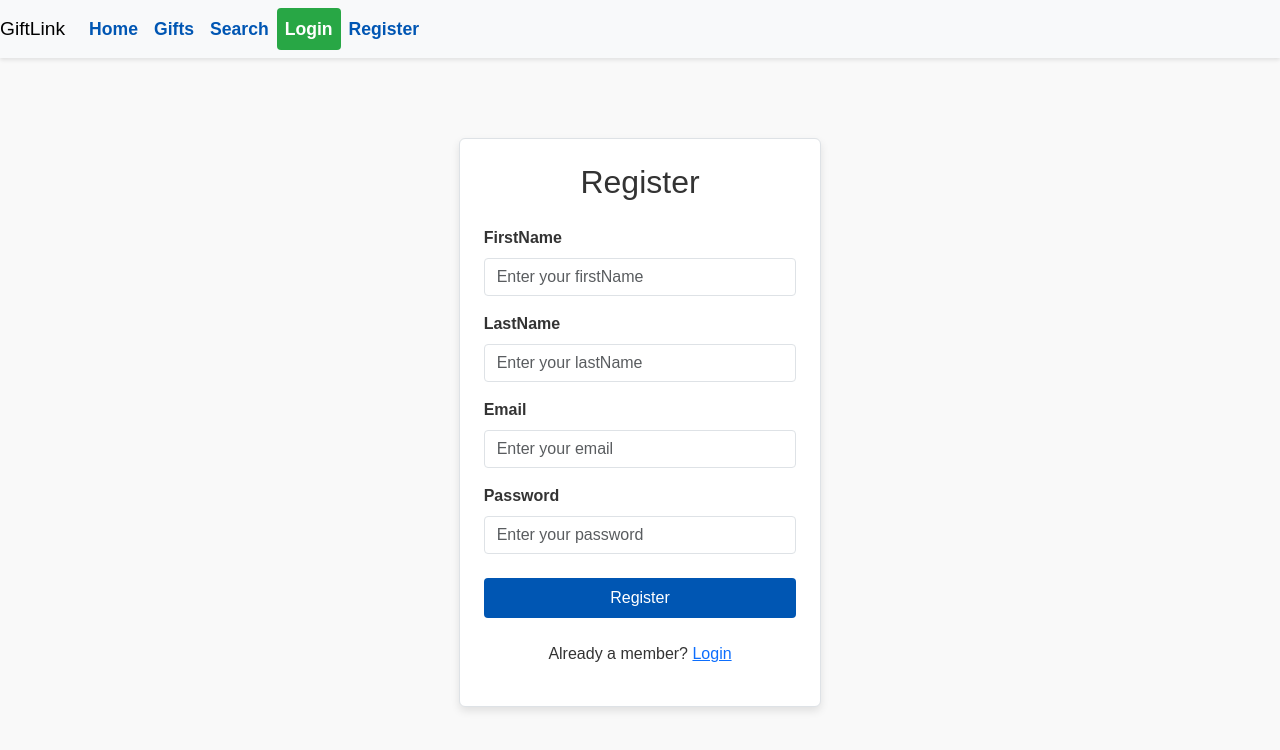
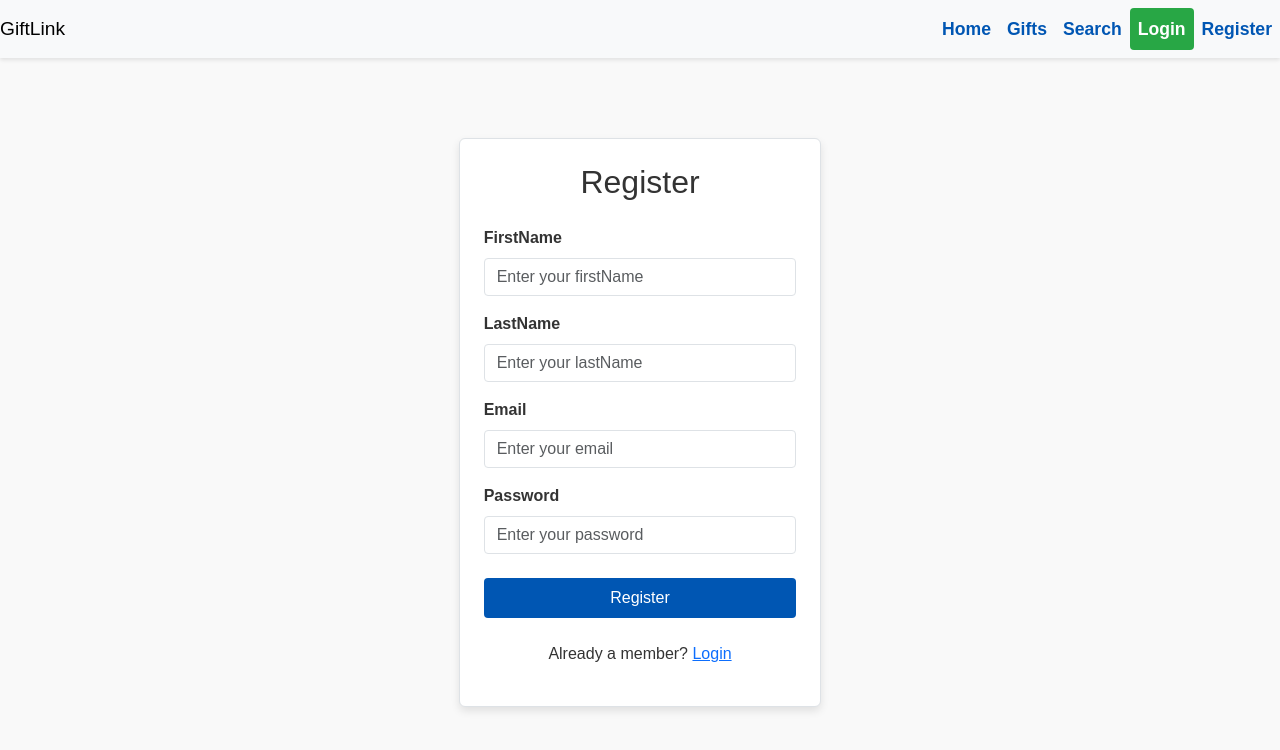
Before and after one commit to Santhosh-MCA89/fullstack-capstone-project, a React (Create React App) app in the folder giftlink-frontend/: page /app/register in a window 1280 px wide. Shown: the top 750 px of the page. Built offline with nearby package versions, Linux system fonts and the light colour scheme.

Commit message:
Implement Backend in Register component and some improvements

```diff
--- a/giftlink-frontend/src/components/Navbar/Navbar.js
+++ b/giftlink-frontend/src/components/Navbar/Navbar.js
@@ -1,31 +1,80 @@
-import React from 'react';
-import './loginbutton.css';
+import React, { useEffect } from 'react'
+import { Link, useNavigate } from 'react-router-dom'
+import {urlConfig} from '../../config';
+import { useAppContext } from '../../context/AuthContext';
 
 export default function Navbar() {
+    const { isLoggedIn, setIsLoggedIn, userName, setUserName } = useAppContext();
+
+  const navigate=useNavigate();
+    useEffect(() => {
+        const authTokenFromSession = sessionStorage.getItem('auth-token');
+        const nameFromSession = sessionStorage.getItem('name');
+        if (authTokenFromSession) {
+            if(isLoggedIn && nameFromSession) {
+              setUserName(nameFromSession);
+            } else {
+              sessionStorage.removeItem('auth-token');
+              sessionStorage.removeItem('name');
+              sessionStorage.removeItem('email');
+              setIsLoggedIn(false);
+            }
+        }
+    },[isLoggedIn, setIsLoggedIn, setUserName])
+    const handleLogout=()=>{
+        sessionStorage.removeItem('auth-token');
+        sessionStorage.removeItem('name');
+        sessionStorage.removeItem('email');
+        setIsLoggedIn(false);
+        navigate(`/app`);
+
+    }
+    const profileSecton=()=>{
+      navigate(`/app/profile`);
+    }
     return (
-        <nav className="navbar navbar-expand-lg navbar-light bg-light">
-            <a className="navbar-brand" href="/">GiftLink</a>
+        <>
+            <nav className="navbar navbar-expand-lg navbar-light bg-light" id='navbar_container'>
+        <a className="navbar-brand" href={`${urlConfig.backendUrl}/app`}>GiftLink</a>
 
-            <div className="collapse navbar-collapse" id="navbarNav">
+        <button className="navbar-toggler" type="button" data-toggle="collapse" data-target="#navbarNav" aria-controls="navbarNav" aria-expanded="false" aria-label="Toggle navigation">
+          <span className="navbar-toggler-icon"></span>
+        </button>
+
+        <div className="collapse navbar-collapse justify-content-end" id="navbarNav">
           <ul className="navbar-nav">
-                    {/* Task 1: Add links to Home and Gifts below*/}
             <li className="nav-item">
               <a className="nav-link" href="/home.html">Home</a> {/* Link to home.html */}
             </li>
             <li className="nav-item">
-                        <a className="nav-link" href="/app">Gifts</a> {/* Updated Link */}
+              <Link className="nav-link" to="/app">Gifts</Link> {/* Updated Link */}
             </li>
             <li className="nav-item">
-                        <a className="nav-link" href="/app/search">Search</a>
+              <Link className="nav-link" to="/app/search">Search</Link>
+            </li>
+            <ul className="navbar-nav ml-auto">
+            {isLoggedIn ? (
+                                    <>
+                                    <li className="nav-item"> <span className="nav-link" style={{color: "black", cursor:"pointer"}} onClick={profileSecton}>Welcome, {userName}</span> </li>
+                                    <li className="nav-item"><button className="nav-link login-btn" onClick={handleLogout}>Logout</button></li>
+                                    </>
+                                    )  : (
+                                    <>
+                                        <li className="nav-item">
+
+                                        <Link className="nav-link login-btn" to="/app/login">Login</Link>
                                         </li>
                                         <li className="nav-item">
-                    <a className="nav-link login-btn" href="/app/login">Login</a> {/* Custom Login Button */}
+                                        <Link className="nav-link register-btn" to="/app/register">Register</Link>
                                         </li>
-                    <li className="nav-item">
-                        <a className="nav-link" href="/app/register">Register</a> {/* Updated Link */}
-                    </li>
+                                    </>
+                                )
+
+                                }
+            </ul>
           </ul>
         </div>
       </nav>
-    );
+        </>
+    )
 }
--- a/giftlink-frontend/src/components/Navbar/loginbutton.css
+++ /dev/null
@@ -1,22 +0,0 @@
-/* Custom Green Button for Login */
-.login-btn {
-    display: inline-block;
-    padding: 10px 20px;
-    background-color: #28a745; /* Green color */
-    color: white;
-    font-weight: bold;
-    text-align: center;
-    border-radius: 5px;
-    text-decoration: none; /* Remove underline */
-    transition: background-color 0.3s ease;
-}
-
-.login-btn:hover {
-    background-color: #218838; /* Darker green on hover */
-    color: white;
-}
-
-.login-btn:focus {
-    outline: none; /* Remove focus outline */
-    box-shadow: 0 0 0 0.2rem rgba(40, 167, 69, 0.5); /* Green shadow on focus */
-}
--- a/giftlink-frontend/src/components/RegisterPage/RegisterPage.js
+++ b/giftlink-frontend/src/components/RegisterPage/RegisterPage.js
@@ -1,41 +1,47 @@
 import React, { useState } from 'react';
 import './RegisterPage.css';
-import {urlConfig} from '../../config';
+import { urlConfig } from '../../config';
+import { useAppContext } from '../../context/AuthContext';
+import { useNavigate } from 'react-router-dom';
 
 function RegisterPage() {
     const [firstName, setFirstName] = useState('');
     const [lastName, setLastName] = useState('');
     const [email, setEmail] = useState('');
     const [password, setPassword] = useState('');
+    const [showerr, setShowerr] = useState('');
+    const navigate = useNavigate();
+    const { setIsLoggedIn } = useAppContext();
 
     const handleRegister = async () => {
-        const userData = {
-            firstName,
-            lastName,
-            email,
-            password,
-        };
-
         try {
-            let url = `${urlConfig.backendUrl}/api/auth/register`
-            const response = await fetch(url, {
+            const response = await fetch(`${urlConfig.backendUrl}/api/auth/register`, {
                 method: 'POST',
                 headers: {
                     'Content-Type': 'application/json',
                 },
-                body: JSON.stringify(userData),
+                body: JSON.stringify({
+                    firstName: firstName,
+                    lastName: lastName,
+                    email: email,
+                    password: password
+                })
             });
+            const json = await response.json();
 
-            const data = await response.json();
-
-            if (response.ok) {
-                console.log("Registration successful", data);
-                // Optionally, redirect user to login or home page after successful registration
-            } else {
-                console.log("Error registering user:", data.message);
+            if (json.authtoken) {
+                sessionStorage.setItem('auth-token', json.authtoken);
+                sessionStorage.setItem('name', firstName);
+                sessionStorage.setItem('email', json.email);
+                setIsLoggedIn(true);
+                navigate('/app');
             }
-        } catch (error) {
-            console.error('Error during registration:', error);
+            if (json.error) {
+                    setShowerr(json.error);
+                }
+        } catch (e) {
+            console.log("Error fetching details: " + e.message);
+            setShowerr("An error occurred during registration.");
         }
     };
 
@@ -56,9 +62,6 @@
                                 onChange={(e) => setFirstName(e.target.value)}
                             />
                         </div>
-
-                    {/* last name */}
-
                         <div className="mb-3">
                             <label htmlFor="lastName" className="form-label">LastName</label>
                             <input
@@ -70,8 +73,6 @@
                                 onChange={(e) => setLastName(e.target.value)}
                             />
                         </div>
-
-                    {/* email  */}
                         <div className="mb-3">
                             <label htmlFor="email" className="form-label">Email</label>
                             <input
@@ -82,8 +83,9 @@
                                 value={email}
                                 onChange={(e) => setEmail(e.target.value)}
                             />
+
+                                <div className="text-danger">{showerr}</div>
                         </div>
-
                         <div className="mb-4">
                             <label htmlFor="password" className="form-label">Password</label>
                             <input
```
Lines whose indentation alone changed are shown as unchanged.
